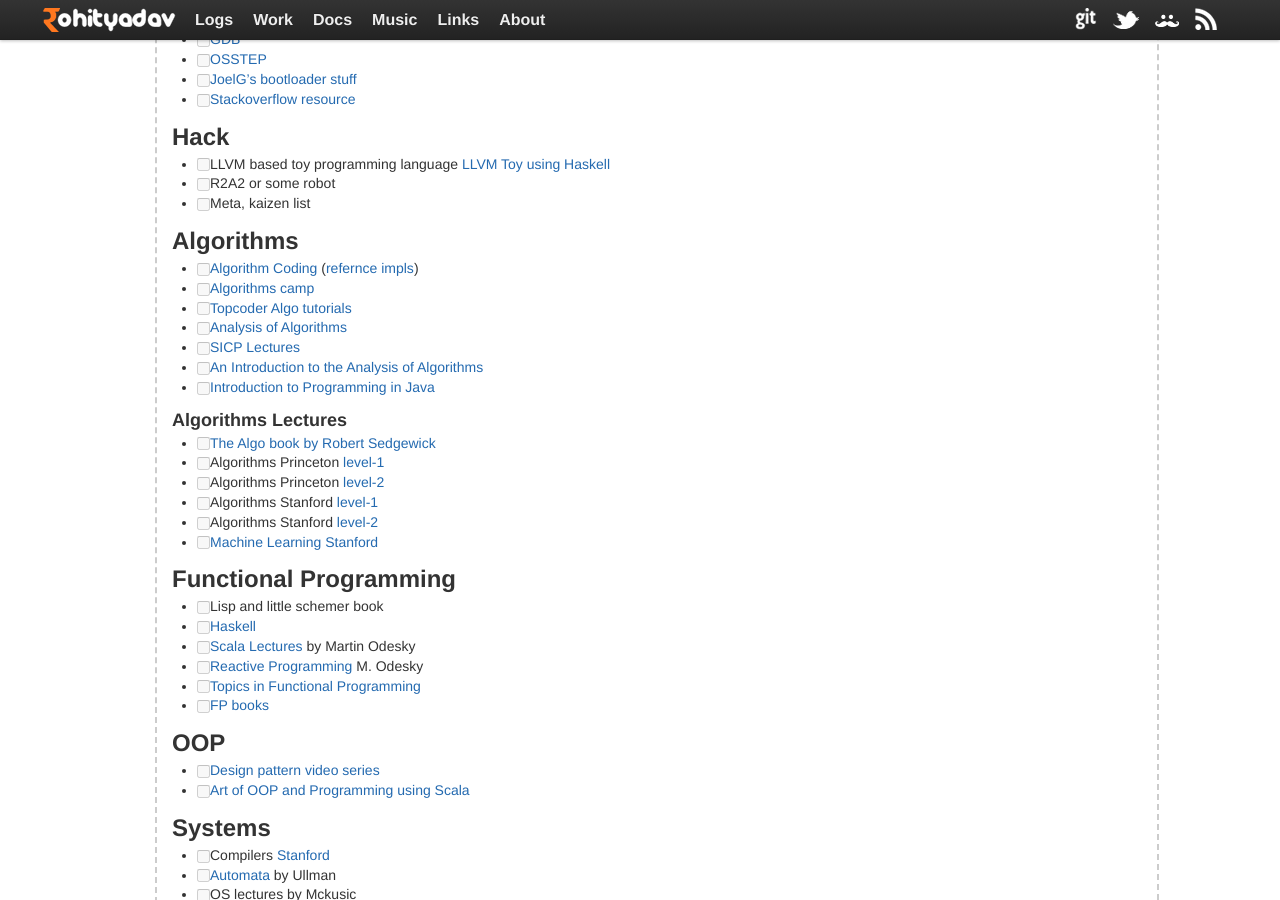
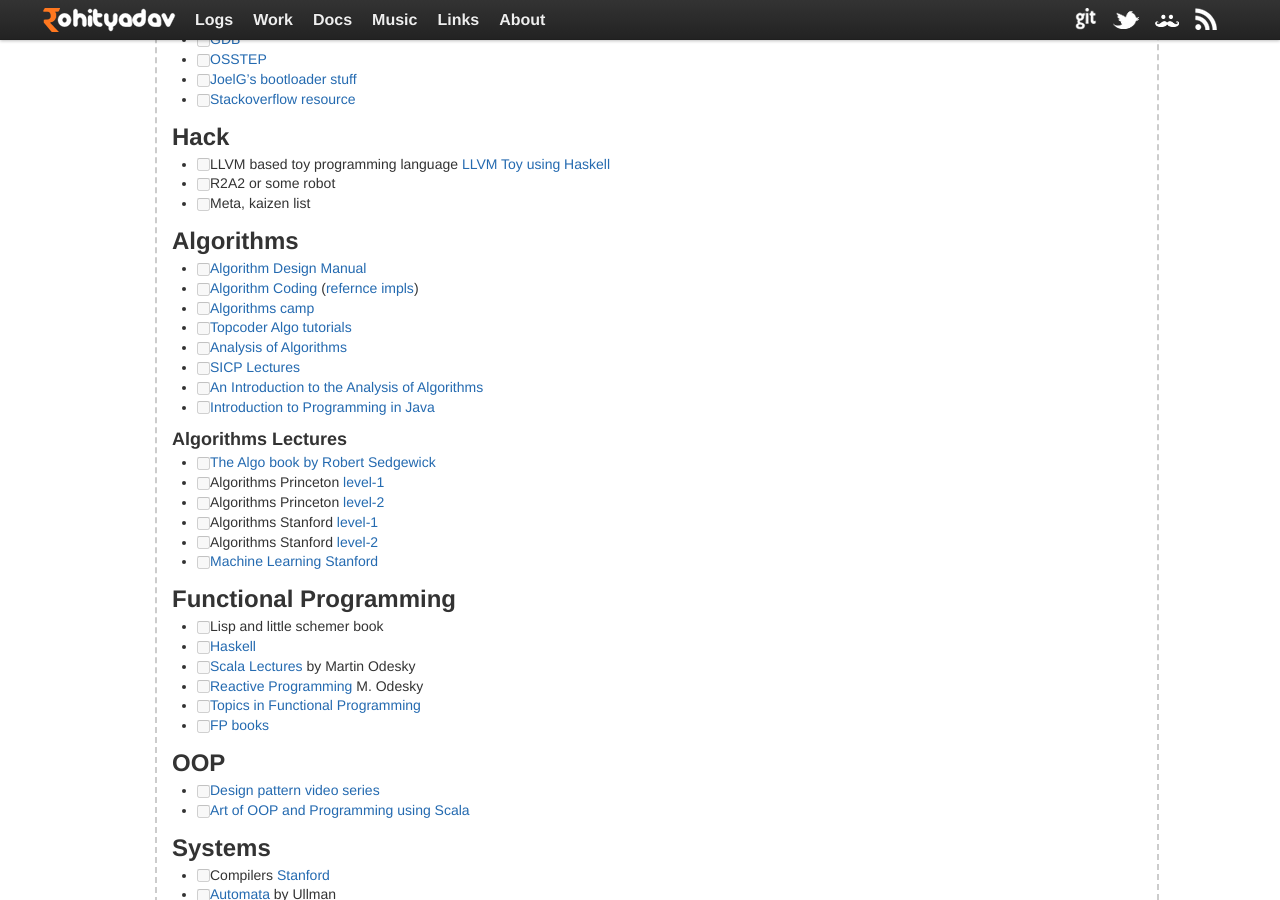
Before and after one commit to rohityadavcloud/rohityadavcloud.github.io, a Jekyll site: the page built from kaizen/index.markdown, in a window 1280 px wide and 900 px high, scrolled down 1344 px. Built offline with Jekyll 4.4.1, drawn with Linux system fonts in a browser that asks for light colours; Markdown is read by kramdown in place of the engine named in the settings.

Commit message:
ku
Signed-off-by: Rohit Yadav <bhaisaab@baagi.org>

```diff
--- a/kaizen/index.markdown
+++ b/kaizen/index.markdown
@@ -84,6 +84,7 @@ tagline: List for 2014
 
 ## Algorithms
 
+- [ ] [Algorithm Design Manual](http://www.cs.sunysb.edu/~algorith/video-lectures/2012/CSE373_(CSE373-01)_2013_Spring_2013-02-12.html)
 - [ ] [Algorithm Coding](./algorithms.html) ([refernce impls](https://github.com/kennyledet/Algorithm-Implementations))
 - [ ] [Algorithms camp](http://www.youtube.com/watch?v=vZ2Wn6Ly8Ok&playnext=1&list=PL713C10F05D6BB7BF)
 - [ ] [Topcoder Algo tutorials](http://community.topcoder.com/tc?module=Static&d1=tutorials&d2=alg_index)
```
